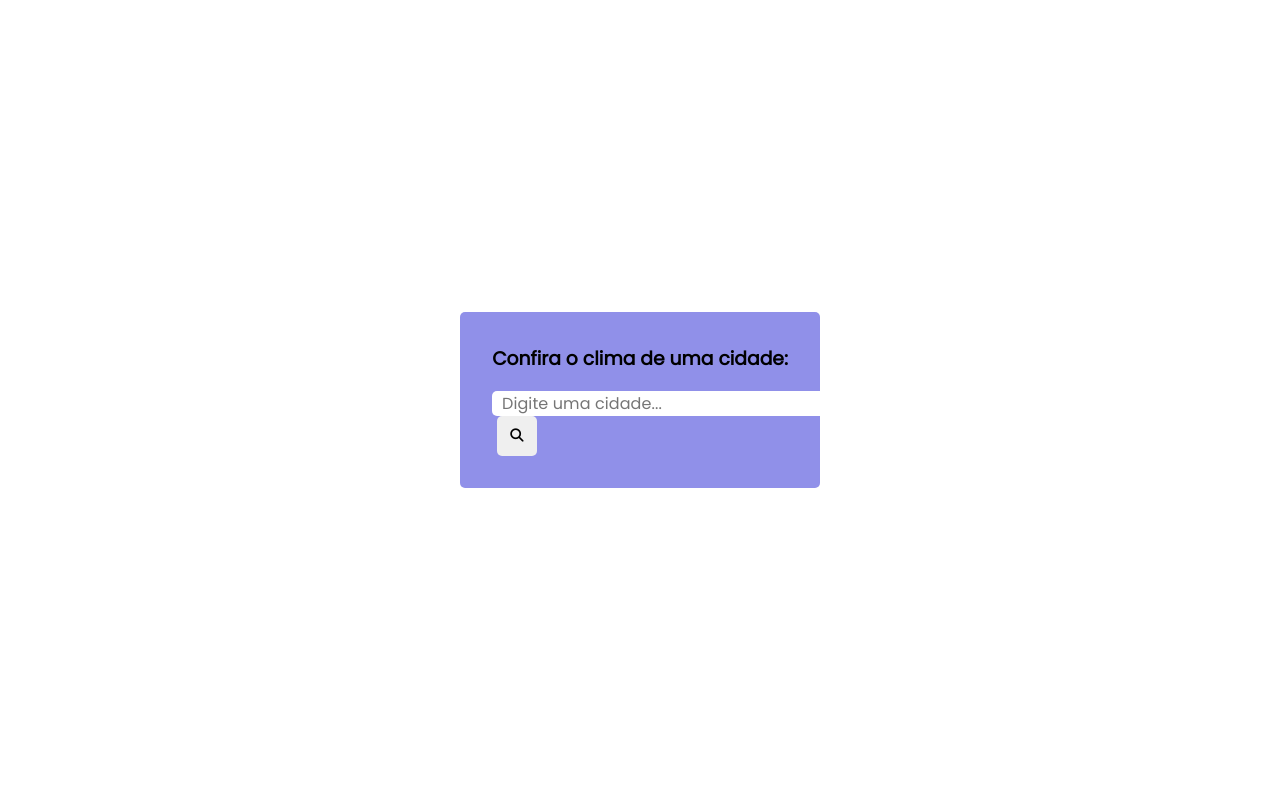
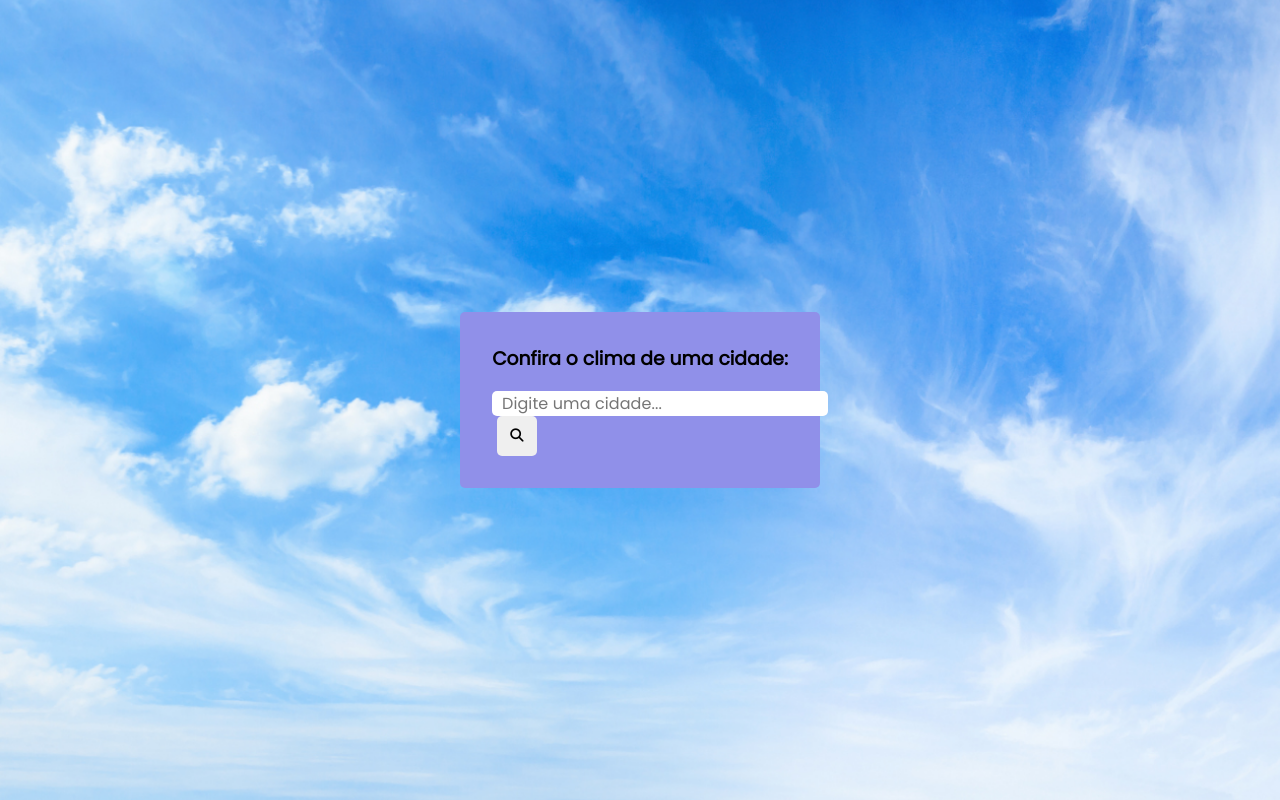
Before and after one commit to CaioAugustoHD/Consulta-climatica, a plain HTML site: page src/index.html in a window 1280 px wide. Drawn offline with Linux system fonts and the light colour scheme.

Commit message:
Adicionada pasta assets com background-image e favicon

```diff
--- a/src/index.html
+++ b/src/index.html
@@ -6,6 +6,7 @@
     <meta name="viewport" content="width=device-width, initial-scale=1.0">
     <link rel="stylesheet" href="style.css/style.css">
     <title>Clima</title>
+    <link rel="shortcut icon" href="./assets/favicon-clima.png" type="image/x-icon">
     <link rel="stylesheet" href="https://cdnjs.cloudflare.com/ajax/libs/font-awesome/6.2.0/css/all.min.css" integrity="sha512-xh6O/CkQoPOWDdYTDqeRdPCVd1SpvCA9XXcUnZS2FmJNp1coAFzvtCN9BmamE+4aHK8yyUHUSCcJHgXloTyT2A==" crossorigin="anonymous" referrerpolicy="no-referrer" />
 </head>
 <body>
--- a/src/style.css/style.css
+++ b/src/style.css/style.css
@@ -12,6 +12,11 @@ body {
     display: flex;
     justify-content: center;
     align-items: center;
+    background-color: rgb(186, 186, 247);
+    background-image: url(../assets/bg.png);
+    background-attachment: fixed;
+    background-position: center;
+    background-size: cover;
 }
 
 main{
```
Also changed, not shown: src/assets/bg.png (added), src/assets/favicon-clima.png (added).
